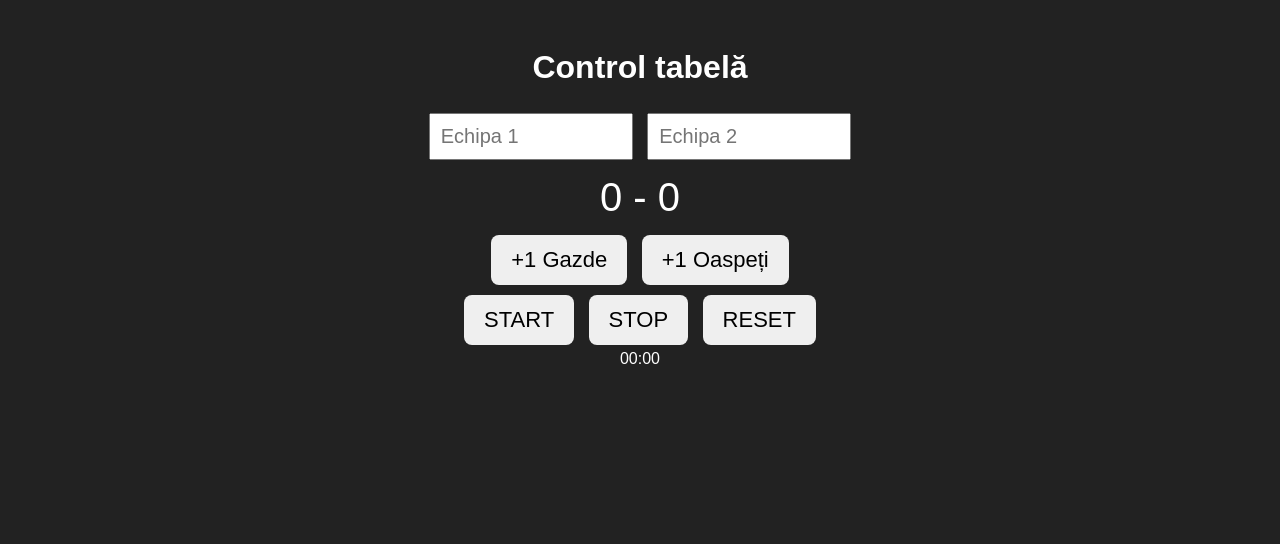
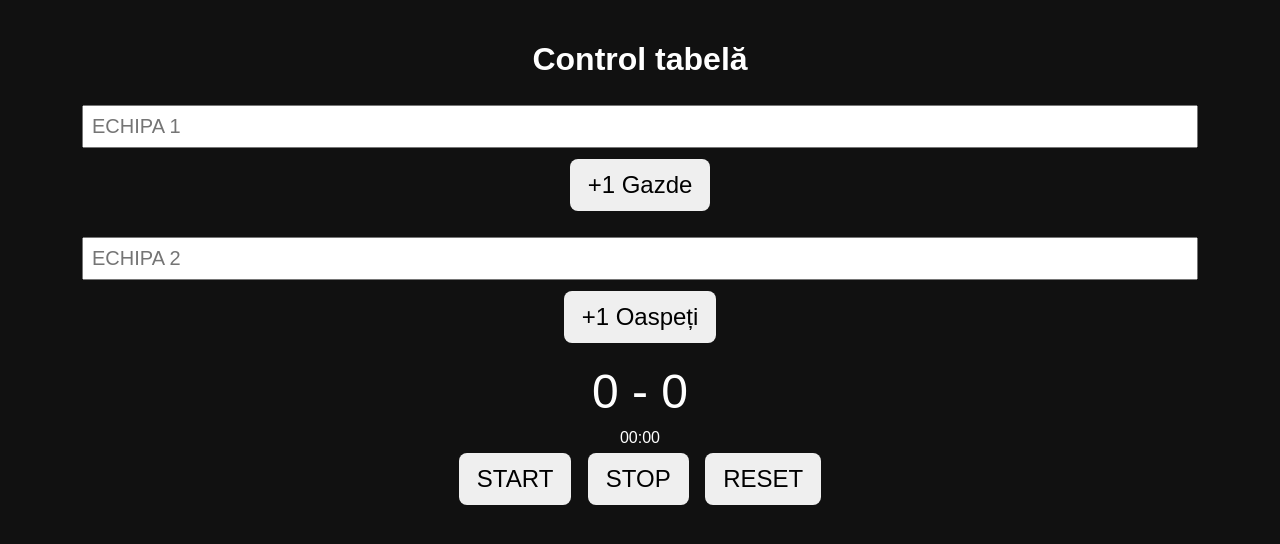
Before and after one commit to bujo13/Hanbal-score-live-final, a website: page control.html in a window 1280 px wide. Drawn offline with nearby package versions, Linux system fonts and the light colour scheme.

Commit message:
Refactor control.html for improved layout and styling

```diff
--- a/control.html
+++ b/control.html
@@ -2,49 +2,54 @@
 <html lang="ro">
 <head>
 <meta charset="UTF-8">
-<meta name="viewport" content="width=device-width, initial-scale=1.0">
+<meta name="viewport" content="width=device-width,initial-scale=1">
 <title>Control tabelă</title>
 <style>
-body{font-family:Arial,sans-serif;background:#222;color:white;text-align:center;padding:20px}
-input{font-size:20px;padding:10px;margin:5px;width:180px}
-button{font-size:22px;padding:12px 20px;margin:5px;border:0;border-radius:8px}
-.score{font-size:40px;margin:10px}
+body{font-family:Arial,sans-serif;background:#111;color:#fff;text-align:center;margin:0;padding:20px}
+input{font-size:20px;padding:8px;margin:5px;width:90%;box-sizing:border-box}
+button{font-size:24px;padding:12px 18px;margin:6px;border:0;border-radius:8px}
+.score{font-size:48px;margin:10px}
+.row{margin:15px 0}
 </style>
 </head>
 <body>
 
 <h1>Control tabelă</h1>
 
-<input id="home" placeholder="Echipa 1">
-<input id="away" placeholder="Echipa 2">
-
-<div class="score">
-<span id="homeScore">0</span> - <span id="awayScore">0</span>
+<div class="row">
+<input id="home" placeholder="ECHIPA 1">
+<button onclick="plusHome()">+1 Gazde</button>
 </div>
 
-<div>
-<button onclick="plusHome()">+1 Gazde</button>
+<div class="row">
+<input id="away" placeholder="ECHIPA 2">
 <button onclick="plusAway()">+1 Oaspeți</button>
 </div>
 
-<div>
+<div class="score" id="score">0 - 0</div>
+<div id="time">00:00</div>
+
 <button onclick="start()">START</button>
 <button onclick="stop()">STOP</button>
-<button onclick="reset()">RESET</button>
-</div>
-
-<div id="time">00:00</div>
+<button onclick="resetGame()">RESET</button>
 
 <script src="/socket.io/socket.io.js"></script>
 <script>
 const socket=io();
 
-function plusHome(){socket.emit("homePlus")}
-function plusAway(){socket.emit("awayPlus")}
-function start(){socket.emit("start")}
-function stop(){socket.emit("stop")}
-function reset(){socket.emit("reset")}
+let state={
+ home:{name:'ECHIPA 1',score:0},
+ away:{name:'ECHIPA 2',score:0},
+ elapsed:0,
+ running:false
+};
 
-socket.on("state",s=>{
- document.getElementById("homeScore").textContent=s.homeScore;
- document.getElementById("awayScore
+function send(p){
+ socket.emit('patch',p);
+}
+
+function plusHome(){
+ send({home:{score:(state.home.score||0)+1}});
+}
+
+function plusAway(){
```
